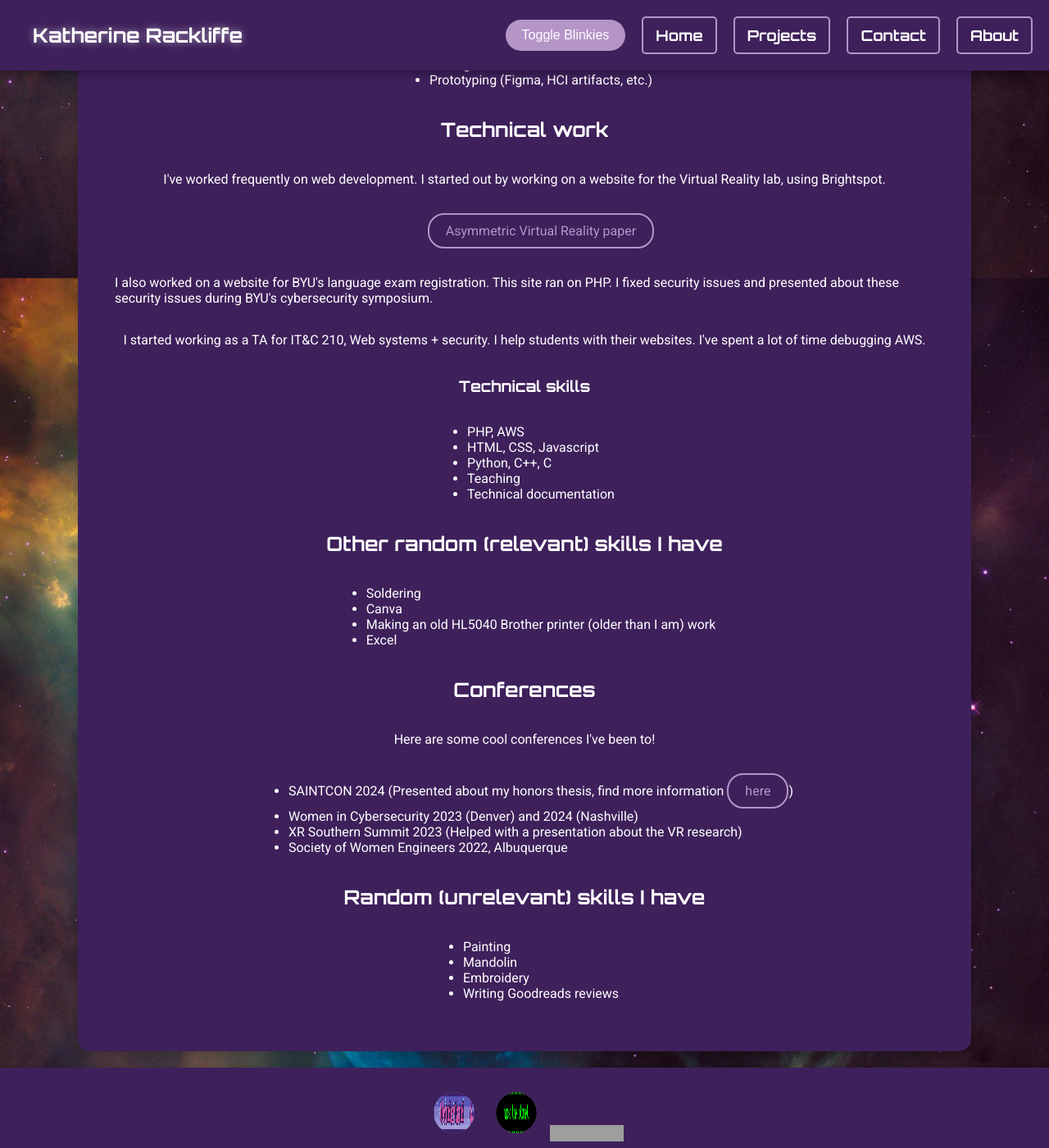
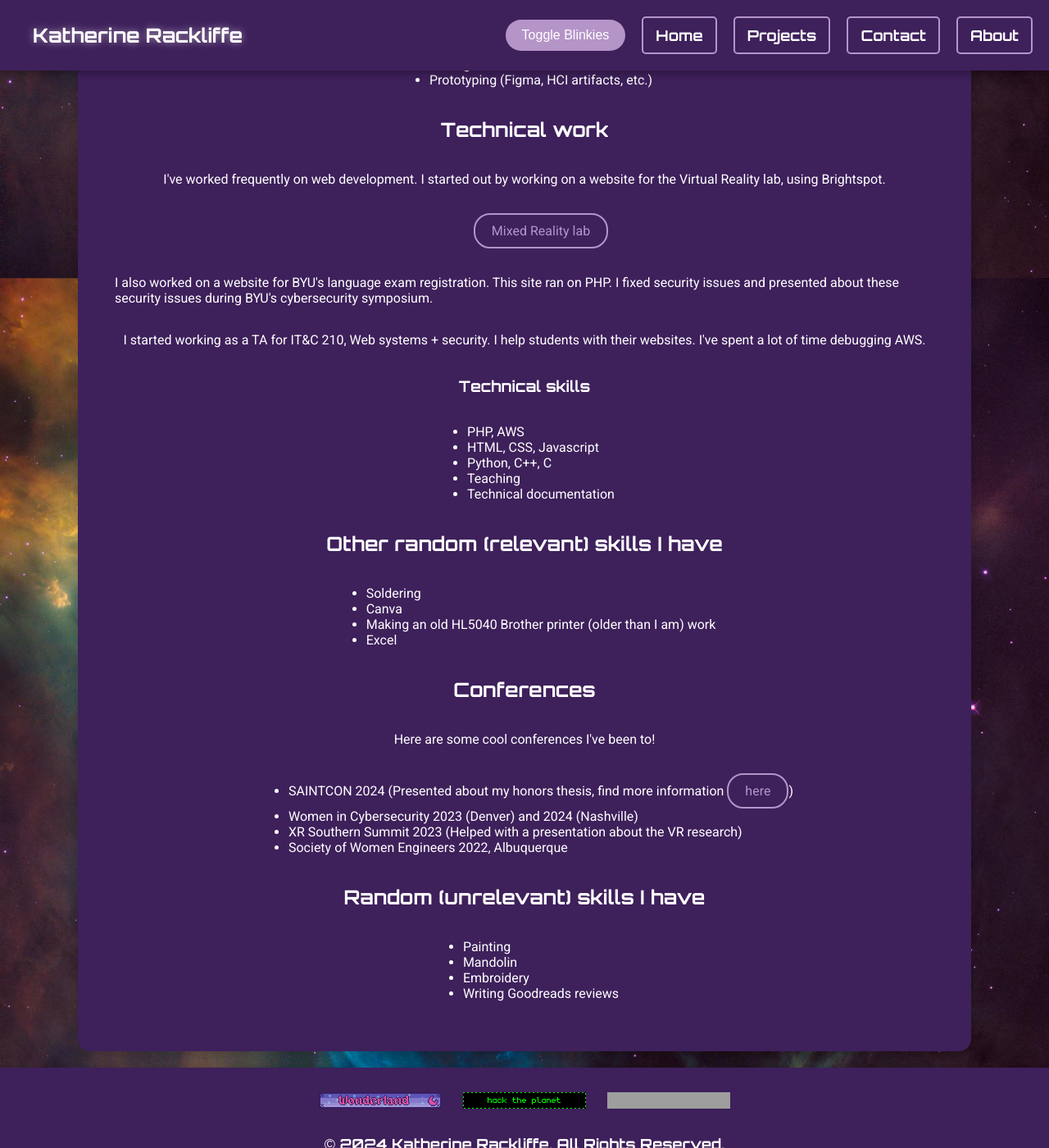
Before and after one commit to KatherineRackliffe/website, a Jekyll site: the page built from docs/about.html, in a window 1280 px wide and 1400 px high, scrolled down 876 px. Shown: the whole window at 82% size. Built offline with Jekyll 4.4.1, drawn with Linux system fonts in a browser that asks for light colours; grey boxes are pictures that could not be loaded.

Commit message:
fixed blinkie css

```diff
--- a/docs/_layouts/default.html
+++ b/docs/_layouts/default.html
@@ -46,7 +46,7 @@
     <footer>
         <img src="../assets/images/blinkie.gif" alt="blinkie" class="blinkie">
         <img src="../assets/images/hack.gif" alt="hack" class="blinkie">
-        <img src='https://blinkies.cafe/b/display/blinkiesCafe-badge.gif' alt='blinkies.cafe | make your own blinkies!'>
+        <img src='https://blinkies.cafe/b/display/blinkiesCafe-badge.gif' alt='blinkies.cafe | make your own blinkies!' class="blinkie">
         <p class="copyright">&copy; 2024 Katherine Rackliffe. All Rights Reserved.</p>
     </footer>
     <script src="../assets/js/java.js"></script>
--- a/docs/about.html
+++ b/docs/about.html
@@ -34,7 +34,7 @@ title: About
     <h2>Technical work</h2>
     <p> I've worked frequently on web development. I started out by working on a website for the Virtual Reality lab, using Brightspot. </p>
     <ul>
-        <a href="https://mrlab.byu.edu/">Asymmetric Virtual Reality paper</a>
+        <a href="https://mrlab.byu.edu/">Mixed Reality lab</a>
     </ul>
     <p>I also worked on a website for BYU's language exam registration. This site ran on PHP. I fixed security issues and presented about these security issues during BYU's cybersecurity symposium.</p>
     <p>I started working as a TA for IT&C 210, Web systems + security. I help students with their websites. I've spent a lot of time debugging AWS.</p>
--- a/docs/assets/css/style.css
+++ b/docs/assets/css/style.css
@@ -210,11 +210,10 @@ a:hover, a:focus {
 }
 
 .blinkie {
-    width: 50px; /* Set a fixed width */
-    height: 50px; /* Set a fixed height */
-    background-color: var(--accent-color); /* Example background color */
-    border-radius: 50%; /* Make them circular if desired */
-    margin: 10px; /* Space between blinkies */
+    width: 150px;
+    height: 20px;
+    background-color: var(--accent-color);
+    margin: 10px;
 }
 
 h1, h2, h3 {
```
Also changed, not shown: 2 other files.
